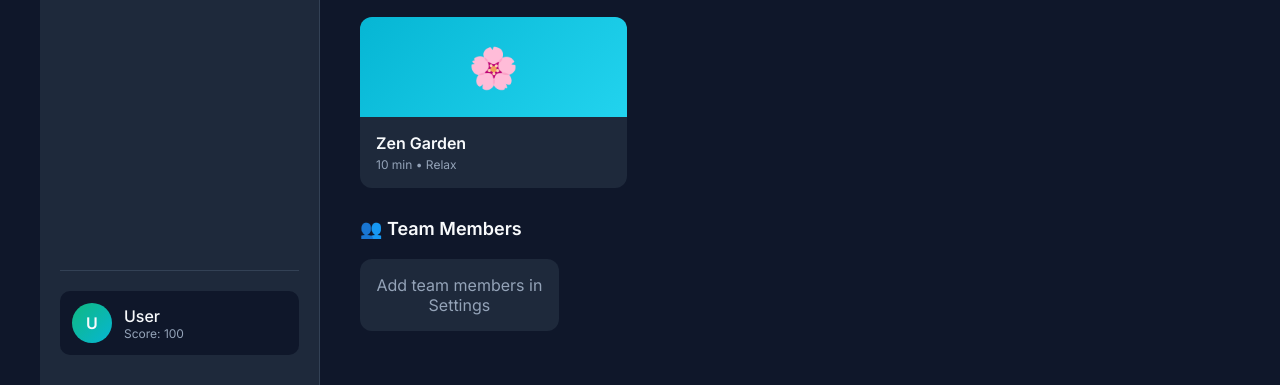
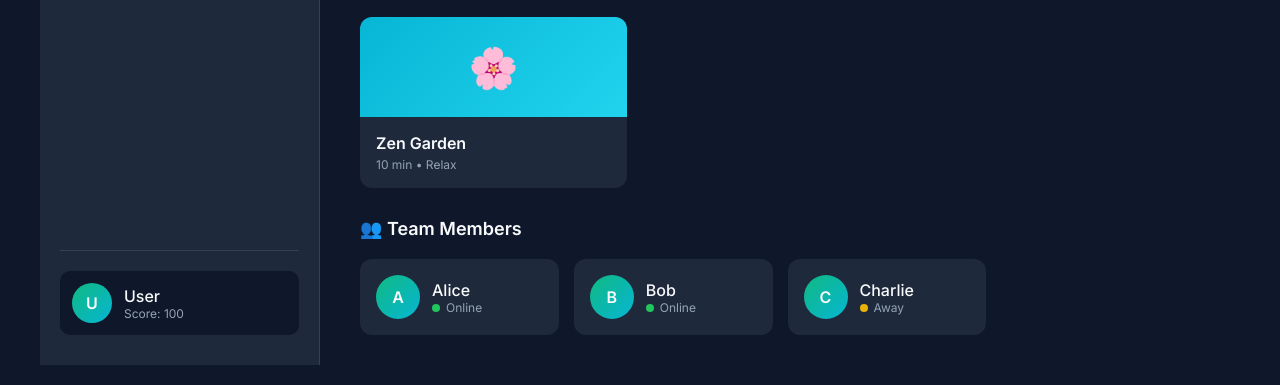
Before and after one commit to betbel/wellness-app, a plain HTML site: page index.html in a window 1280 px wide. Shown: the part 757-1142 px from the top of the page. Drawn offline with Linux system fonts and the light colour scheme.

Commit message:
Update index.html

```diff
--- a/index.html
+++ b/index.html
@@ -242,7 +242,7 @@
   <script>
     let state = {
       wellnessScore: 100, breaksTaken: 0, gamesPlayed: 0, relaxTime: 0, streak: 0,
-      lastBreakDate: null, peers: [], selectedPeers: [],
+      lastBreakDate: null, peers: [{ name: 'Alice', status: 'Online' }, { name: 'Bob', status: 'Online' }, { name: 'Charlie', status: 'Away' }], selectedPeers: [],
       settings: { userName: '', breakInterval: 60 }
     };
 
```
